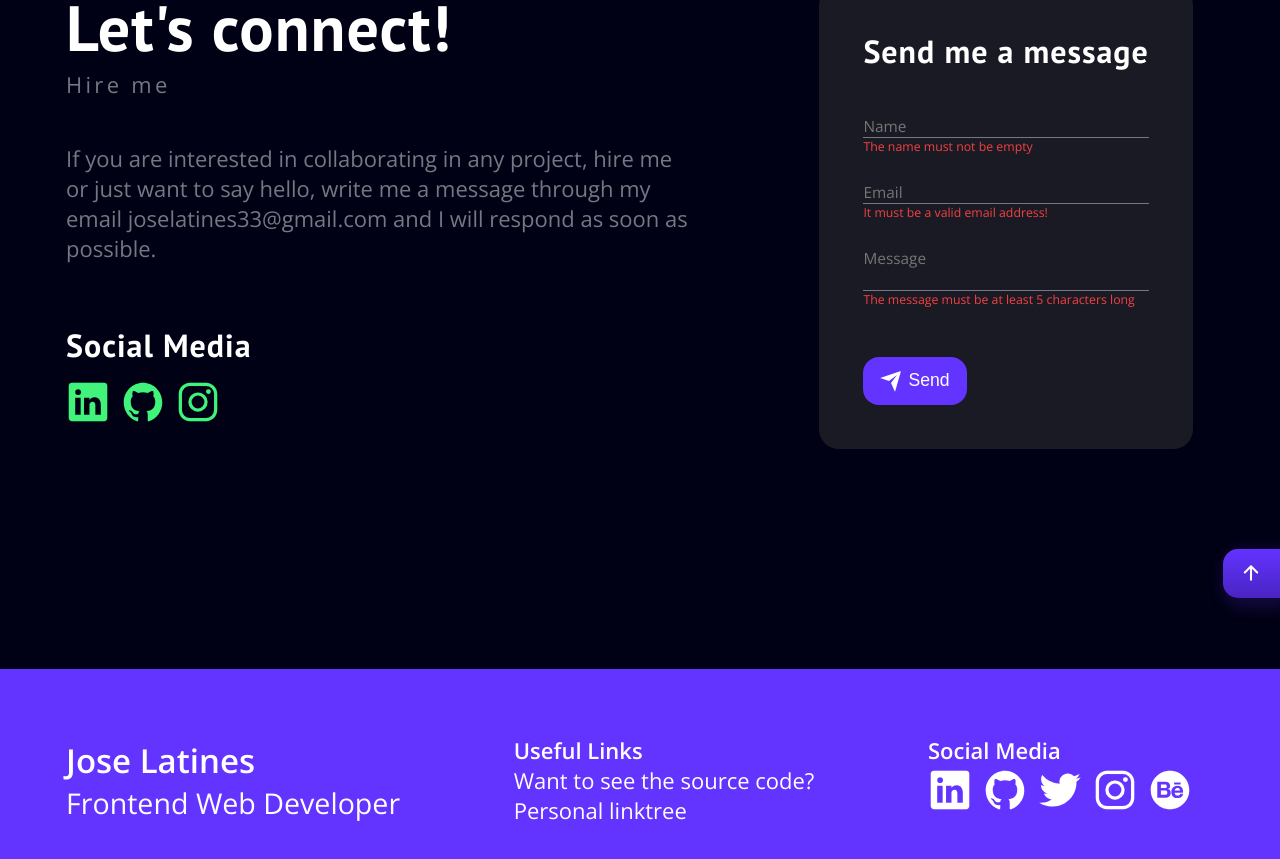
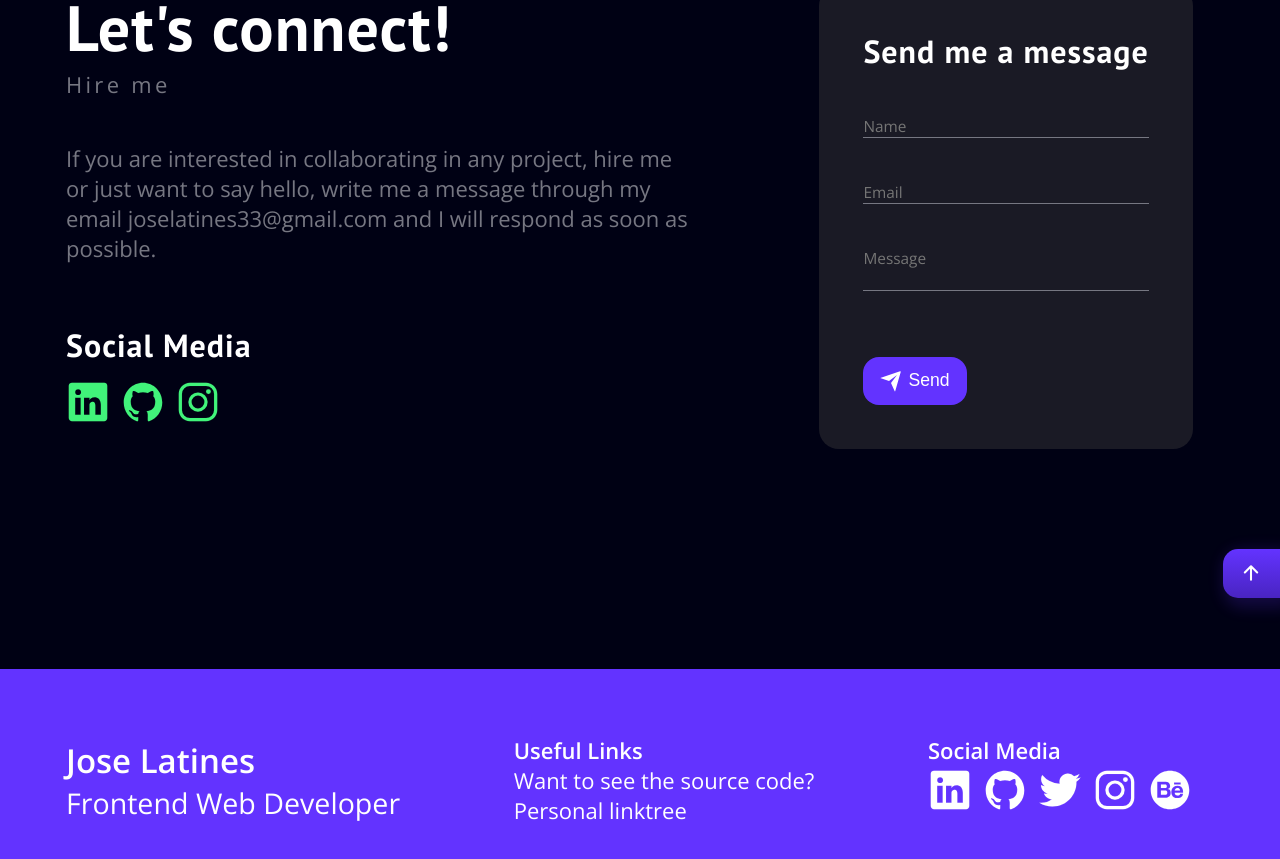
Before and after one commit to joselatines/personal-website, a React (Create React App) app: page / in a window 1280 px wide. Shown: the part 6276-7135 px from the top of the page. Built offline with nearby package versions, Linux system fonts and the light colour scheme.

Commit message:
Form errors deleted

```diff
--- a/src/sections/components/contactForm/FormInput.jsx
+++ b/src/sections/components/contactForm/FormInput.jsx
@@ -20,7 +20,6 @@ export const FormInput = ({
 					{...inputProps}
 				/>
 				<span className='underline'></span>
-				<Error className='error'>{errorMessage}</Error>
 			</InputContainer>
 		</Container>
 	);
```
